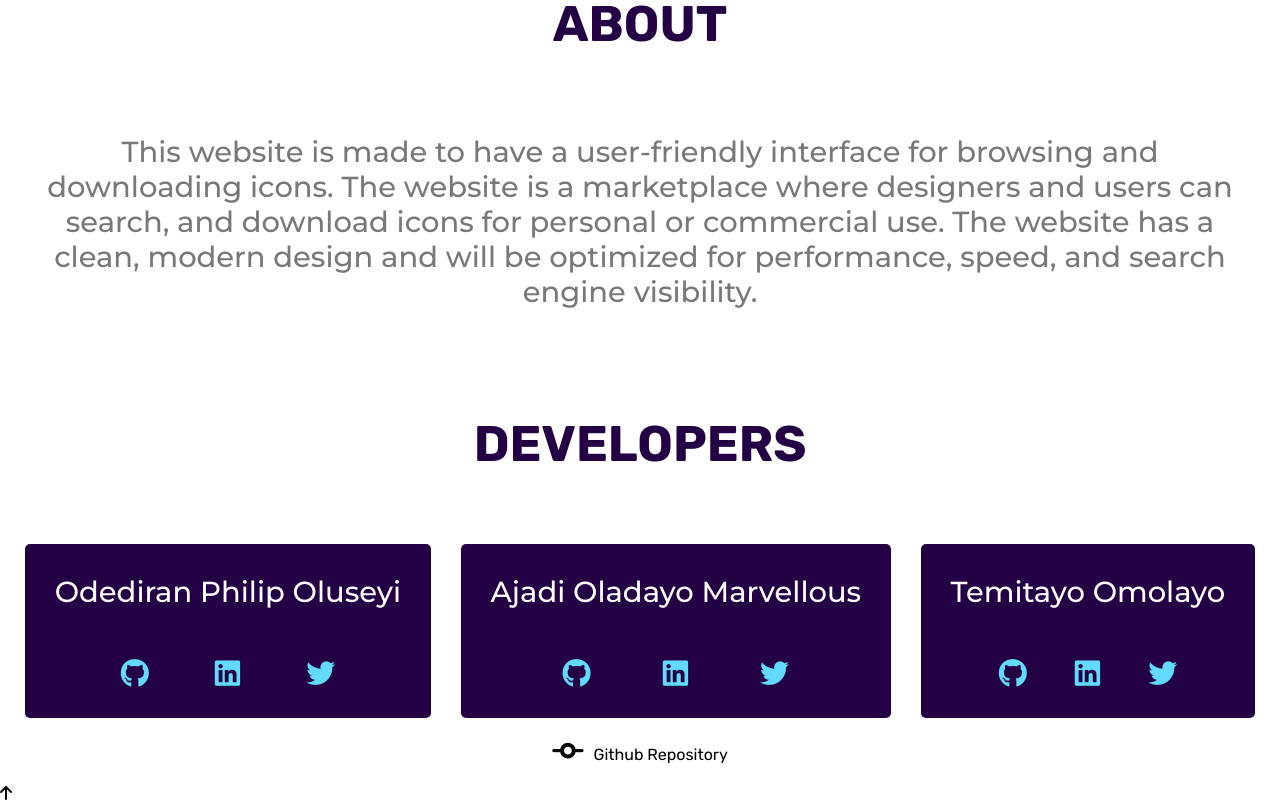
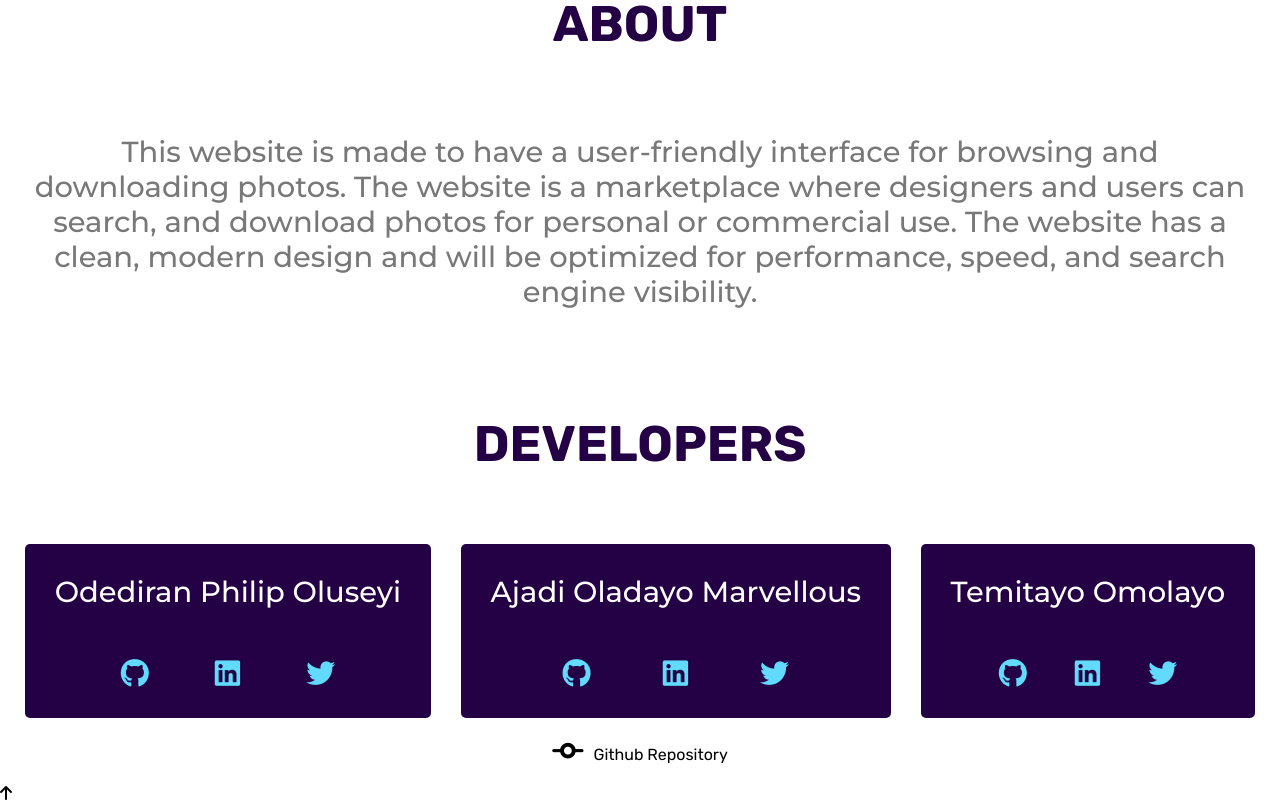
Before and after one commit to Akin125/iconoasis, a React (Create React App) app: page /login in a window 1280 px wide. Shown: the part 2740-3543 px from the top of the page. Built offline with nearby package versions, Linux system fonts and the light colour scheme.

Commit message:
done mmgjjw

```diff
--- a/src/App.js
+++ b/src/App.js
@@ -120,7 +120,12 @@ function App() {
             <div className="about" id="about2">
                 <div className="herotext spec1">ABOUT</div>
                 <div className="ftextcont diff abttext" id="diff">
-                    This website is made to have a user-friendly interface for browsing and downloading icons. The website is a marketplace where designers and users can search, and download icons for personal or commercial use. The website has a clean, modern design and will be optimized for performance, speed, and search engine visibility.
+                    This website is made to have a user-friendly interface for
+                    browsing and downloading photos. The website is a marketplace
+                    where designers and users can search, and download photos for
+                    personal or commercial use. The website has a clean, modern design
+                    and will be optimized for performance, speed, and search engine
+                    visibility.
                 </div>
                 <h1 className="herotext spec1">DEVELOPERS</h1>
                 <div className="devaccount">
```
